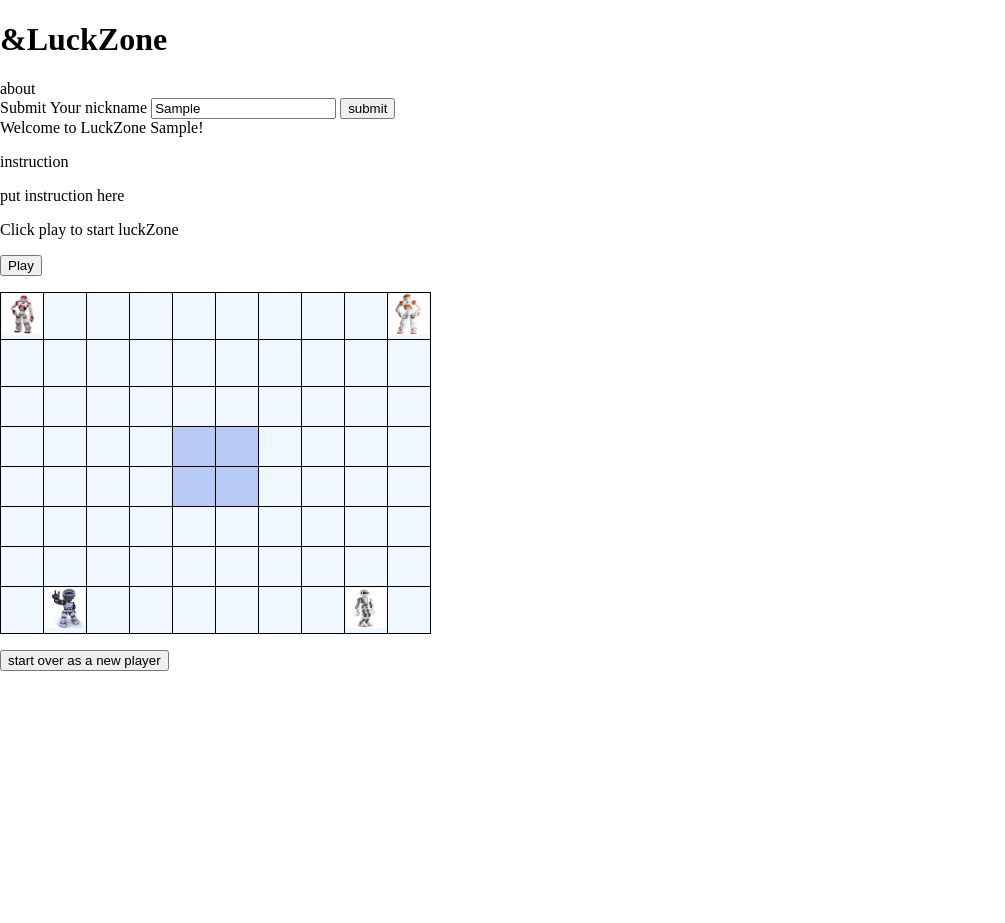
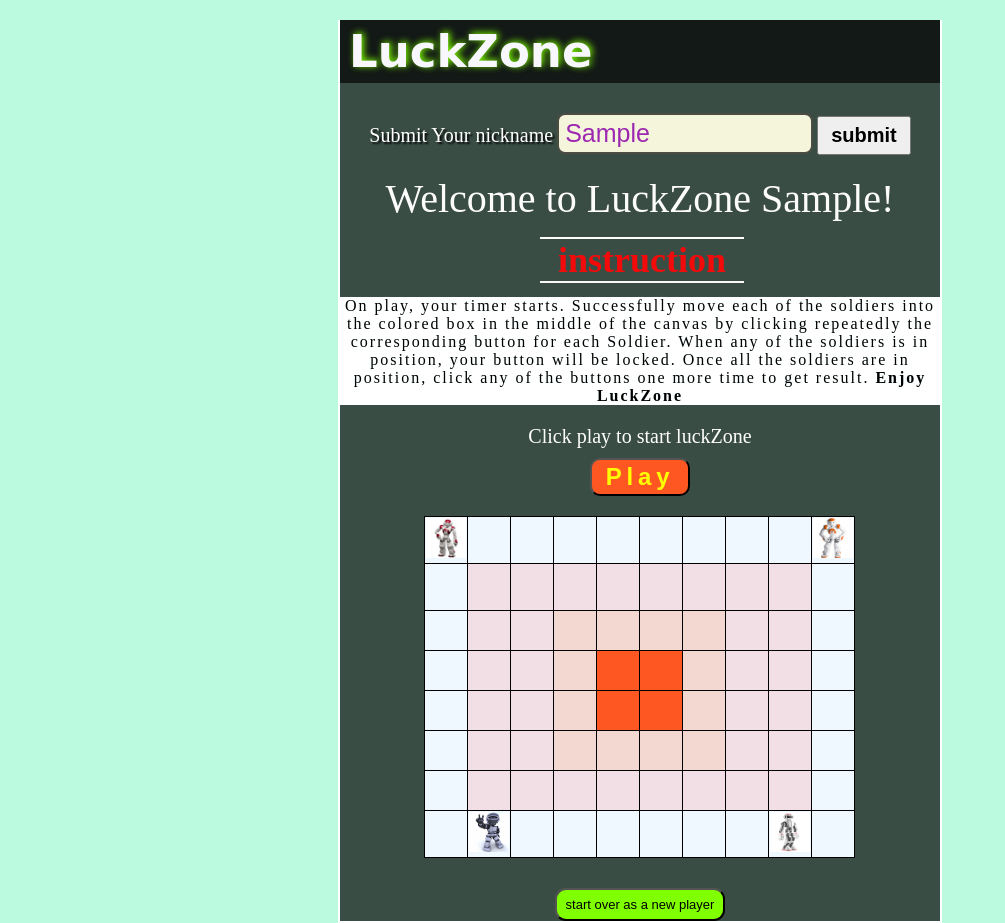
Before and after one commit to McHardex/luckZone, a plain HTML site: page luckZone.html in a window 1280 px wide. Both pictures are taken after typing "Sample" into the empty fields and a click on the button "submit". Shown: the whole page, without its empty margins (0-1005 px from the left). Before the commit the page ends 821 px from the top, so only its background shows below. Drawn offline with Linux system fonts and the light colour scheme.

Commit message:
luckZone ready with traditional js

```diff
--- a/luckZone.css
+++ b/luckZone.css
@@ -1,3 +1,5 @@
+
+
 html {
   max-height: 100%;
   height: 100%;
@@ -5,8 +7,10 @@ html {
 
 body {
   height: 100%;
-  margin: 0 auto;
-  padding: 0;
+    margin: 0;
+    padding: 0;
+    background-color: rgb(187, 250, 222);
+    background-repeat: no-repeat;
 }
 
 #instruction {
@@ -15,6 +19,16 @@ body {
 
 .playLuckZone {
   display: none;
+}
+
+div#blockUsername {
+  background-image: url(images/warning.png);
+    font-size: 16px;
+    text-align: center;
+    margin-top: 2px;
+    color: #F44336;
+    background-repeat: no-repeat;
+    background-position: 146px;
 }
 
 /* css for the table */
@@ -47,7 +61,15 @@ table img {
 }
 
 #image1, #image2, #image3, #image4 {
-  background-color: rgba(20, 72, 216, 0.26);
+  background-color: #FF5722;
+}
+
+td#faintred {
+  background-color: rgba(255, 86, 34, 0.2);
+}
+
+td#veryFaintRed {
+  background-color: #ff00001a;
 }
 
 /* making the images setting the comparison true hidden */
@@ -63,3 +85,178 @@ table img {
 #fourthImage img {
   visibility: hidden;
 }
+
+#page {
+ border-right: 2px solid white;
+    max-width: 600px;
+    margin: 20px auto 20px auto;
+    background-color: #000000b0;
+    border-left: 2px solid white;
+    border-bottom: 2px double white;
+}
+
+.header {
+  width: 100%;
+    background-color: #040404b3;
+}
+
+ul {
+  list-style-type: none;
+}
+
+li.about {
+  float: right;
+    margin-right: 54px;
+    margin-top: -35px;
+    font-size: 23px;
+    color: white;
+}
+
+li.name {
+  font-size: 45px;
+  font-family: 'Permanent Marker', cursive;
+  margin-left: -38px;
+  color: #f7f7fd;
+  text-shadow: 2px -1px 7px lawngreen;
+  padding: 5px 7px;
+  font-weight: bolder;
+}
+
+.nickname {
+  text-align: center;
+  margin-top: 30px;
+}
+
+label {
+  font-size: 20px;
+    color: white;
+    text-shadow: 2px 2px 2px black;
+}
+
+input#nickname {
+  width: 40%;
+    font-size: 25px;
+    border: 2px solid #000000b0;
+    border-radius: 8px;
+    background-color: beige;
+    color: #9C27B0;
+    padding: 4px 6px;
+}
+
+button#submit {
+  padding: 6px 12px;
+    font-size: 20px;
+    font-weight: bold;
+}
+
+#alert p {
+  font-size: 20px;
+  color: red;
+
+}
+
+#welcomeNickname {
+  font-size: 40px;
+    text-align: center;
+    margin-top: 20px;
+    color: #FDFCFD;
+  }
+
+#instruction p {
+    text-align: center;
+    width: 100%;
+    font-size: 16px;
+    margin-top: -31px;
+    letter-spacing: 2px;
+    background-color: #FFFFFF;
+    text-shadow: 0 0 4px azure;
+}
+
+#instruction h3 {
+  text-align: center;
+    font-size: 36px;
+    margin: 15px auto 45px 200px;
+    color: #F30B0B;
+    border-top: 2px solid #fffcfc;
+    border-bottom: 2px solid #fbf8f8;
+    width: 34%;
+}
+
+.startLuckZone {
+  text-align: center;
+}
+
+.startLuckZone p {
+  font-size: 20px;
+    margin-bottom: 10px;
+    color: white;
+}
+
+button#play {
+  padding: 3px 14px;
+    border-radius: 10px;
+    font-size: 24px;
+    font-weight: bold;
+    letter-spacing: 0.2em;
+    color: yellow;
+    background-color: #FF5722;
+}
+
+p#alert {
+  text-align: center;
+    font-size: 16px;
+    color: red;
+
+}
+
+#playLuckZone {
+    justify-content: space-evenly;
+    margin-top: 15px;
+}
+
+#playLuckZone button {
+  padding: 9px 4px;
+    border-radius: 4px;
+    font-size: 15px;
+    border: 1px solid black;
+}
+
+#countDown {
+  margin: 20px 54px 0 150px;
+    font-size: 20px;
+    background-color: rgba(219, 112, 112, 0.67);
+    width: 42%;
+    padding: 8px 12px;
+    color: white;
+    text-shadow: brown 2px 2px 2px;
+    text-align: center;
+}
+
+#countDown span {
+  color: greenyellow;
+    font-size: 31px;
+}
+
+#table {
+  margin: 20px 84px;
+}
+
+.refreshPage {
+  text-align: center;
+}
+
+.refreshPage button {
+  text-align: center;
+    padding: 7px 9px;
+    border-radius: 11px;
+    font-size: 13px;
+    background-color: chartreuse;
+}
+
+#congrats {
+  margin-top: 20px;
+    text-align: center;
+    font-size: 30px;
+    font-weight: bolder;
+    color: green;
+}
--- a/luckZone.html
+++ b/luckZone.html
@@ -5,15 +5,21 @@
     <link rel='stylesheet' href='luckZone.css'>
   </head>
   <body>
-    <div>
-      <h1>&amp;LuckZone</h1><span>about</span>
+    <div id='page'>
+    <div class='header'>
+      <ul>
+        <li class='name'>LuckZone</li>
+        <!-- <li class='about'>about</li> -->
+      </ul>
     </div>
 
-    <div>
-      Submit Your nickname
+    <div class='nickname'>
+      <label for='username'>Submit Your nickname</label>
       <input id='nickname' type='text'>
-      <button onclick='submitNickname()' type='submit'>submit</button>
-      <p id='alert'></p>
+      <button id='submit' type='submit'>submit</button>
+    </div>
+    <div class='alert'>
+    <p id='alert'></p>
     </div>
 
     <div id='blockUsername'>
@@ -26,39 +32,40 @@
 
     <!-- div for the instruction tab -->
     <div id='instruction'>
-      <p>instruction</p>
-      <span>put instruction here</span>
+      <h3>instruction</h3>
+      <p>On play, your timer starts. Successfully move each
+        of the soldiers into the colored box in the middle of
+        the canvas by clicking repeatedly the corresponding button
+        for each Soldier. When any of the soldiers is in position,
+        your button will be locked. Once all the soldiers are in position,
+        click any of the buttons one more time to get result. <strong>Enjoy LuckZone</strong></p>
     </div>
 
     <!-- ready to play game (play button) -->
-    <div>
+    <div class='startLuckZone'>
       <p>Click play to start luckZone</p>
-      <button id='play' onclick='startLuckZone()'>Play</button>
+      <button id='play'>Play</button>
     </div>
 
     <!-- random no input (dice roll button)-->
-    <div id='playLuckZone' class='playLuckZone'>
+    <div id='playLuckZone' class='playLuckZone button'>
       <div>
-
-        <button id='button1' onclick='moveImage.moveImage1()'>move soldier 1</button>
+        <button id='button1'>move soldier 1</button>
       </div>
       <div>
-
-        <button id='button2' onclick='moveImage.moveImage2()'>move soldier 2</button>
+        <button id='button2'>move soldier 2</button>
       </div>
       <div>
-
-        <button id='button3' onclick='moveImage.moveImage3()'>move soldier 3</button>
+        <button id='button3'>move soldier 3</button>
       </div>
       <div>
-
-        <button id='button4' onclick='moveImage.moveImage4()'>move soldier 4</button>
+        <button id='button4'>move soldier 4</button>
       </div>
     </div>
 
+
     <!-- time counting down -->
     <div id='countDown'>Your time starts now: <span id="time">05:00</span></div>
-    <p id='gameOver'></p>
 
     <!-- table row and column-->
     <div id='table'>
@@ -78,74 +85,74 @@
           </tr>
           <tr id='tablerow'>
             <td></td>
-            <td></td>
-            <td></td>
-            <td></td>
-            <td></td>
-            <td></td>
-            <td></td>
-            <td></td>
-            <td></td>
+            <td id='veryFaintRed'></td>
+            <td id='veryFaintRed'></td>
+            <td id='veryFaintRed'></td>
+            <td id='veryFaintRed'></td>
+            <td id='veryFaintRed'></td>
+            <td id='veryFaintRed'></td>
+            <td id='veryFaintRed'></td>
+            <td id='veryFaintRed'></td>
             <td id='thirdImage'><img src="images/robot3.jpg" id="img3"></td>
           </tr>
           <tr id='tablerow'>
             <td></td>
-            <td></td>
-            <td></td>
-            <td></td>
-            <td></td>
-            <td></td>
-            <td></td>
-            <td></td>
-            <td></td>
+            <td id='veryFaintRed'></td>
+            <td id='veryFaintRed'></td>
+            <td id='faintred'></td>
+            <td id='faintred'></td>
+            <td id='faintred'></td>
+            <td id='faintred'></td>
+            <td id='veryFaintRed'></td>
+            <td id='veryFaintRed'></td>
             <td></td>
           </tr>
           <tr id='tablerow'>
             <td></td>
-            <td></td>
-            <td></td>
-            <td></td>
+            <td id='veryFaintRed'></td>
+            <td id='veryFaintRed'></td>
+            <td id='faintred'></td>
             <td id='image1'></td>
             <td id='image3'></td>
-            <td></td>
-            <td></td>
-            <td></td>
+            <td id='faintred'></td>
+            <td id='veryFaintRed'></td>
+            <td id='veryFaintRed'></td>
             <td></td>
           </tr>
           <tr id='tablerow'>
             <td></td>
-            <td></td>
-            <td></td>
-            <td></td>
+            <td id='veryFaintRed'></td>
+            <td id='veryFaintRed'></td>
+            <td id='faintred'></td>
             <td id='image2'></td>
             <td id='image4'></td>
-            <td></td>
-            <td></td>
-            <td></td>
+            <td id='faintred'></td>
+            <td id='veryFaintRed'></td>
+            <td id='veryFaintRed'></td>
             <td></td>
           </tr>
           <tr id='tablerow'>
             <td></td>
-            <td></td>
-            <td></td>
-            <td></td>
-            <td></td>
-            <td></td>
-            <td></td>
-            <td></td>
-            <td></td>
+            <td id='veryFaintRed'></td>
+            <td id='veryFaintRed'></td>
+            <td id='faintred'></td>
+            <td id='faintred'></td>
+            <td id='faintred'></td>
+            <td id='faintred'></td>
+            <td id='veryFaintRed'></td>
+            <td id='veryFaintRed'></td>
             <td></td>
           </tr>
           <tr id='tablerow'>
             <td></td>
-            <td></td>
-            <td></td>
-            <td></td>
-            <td></td>
-            <td></td>
-            <td></td>
-            <td></td>
-            <td></td>
+            <td id='veryFaintRed'></td>
+            <td id='veryFaintRed'></td>
+            <td id='veryFaintRed'></td>
+            <td id='veryFaintRed'></td>
+            <td id='veryFaintRed'></td>
+            <td id='veryFaintRed'></td>
+            <td id='veryFaintRed'></td>
+            <td id='veryFaintRed'></td>
             <td></td>
           </tr>
           <tr id='tablerow'>
@@ -167,11 +174,10 @@
       <p id='congrats'></p>
     </div>
     <!-- starting all over -->
-    <div>
+    <div class ='refreshPage'>
       <button onclick='location.reload()'>start over as a new player</button>
     </div>
-
-
+  </div>
     <script src='luckZone.js'></script>
   </body>
 </html>
```
Also changed, not shown: luckZone.js (+41 -12 lines), images/warning.png (added).
